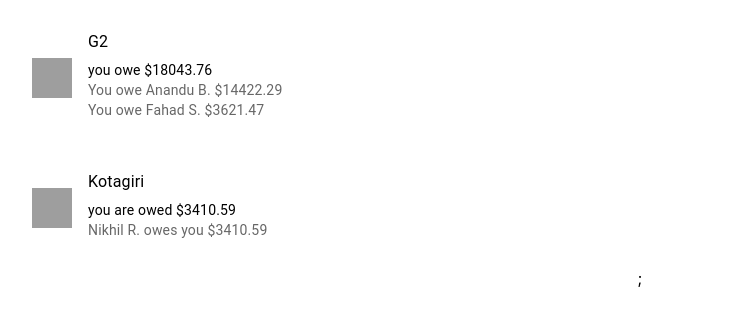
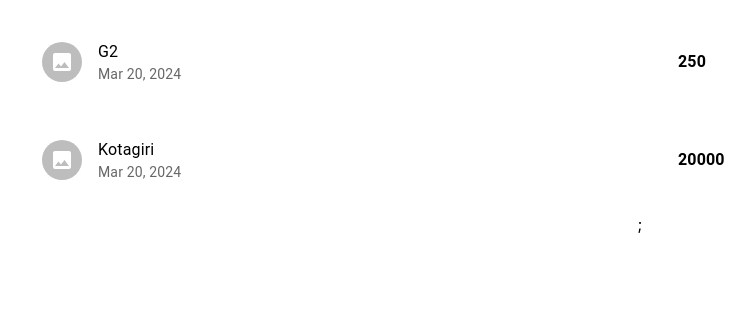
Before and after one commit to patichandana/splitwise-frontend, a React (Create React App) app: page / in a window 1280 px wide. Shown: the top 326 px of the page, without its empty margins (0-755 px from the left). Built offline with nearby package versions, Linux system fonts and the light colour scheme; grey boxes are pictures that could not be loaded.

Commit message:
list of groups page1

```diff
--- a/src/pages/GroupsPage.jsx
+++ b/src/pages/GroupsPage.jsx
@@ -1,5 +1,6 @@
 import products_dummy from "../dummy-rest-responses/products-dummy";
 import Debts from "../components/Debts";
+import ImageIcon from "@mui/icons-material/Image";
 
 import {
   List,
@@ -8,12 +9,17 @@ import {
   ListItemAvatar,
   ListItemText,
   Avatar,
+  Divider
 } from "@mui/material";
 
 export default function GroupsPage({ setPage, setParams }) {
   return (
     <>
-      <GroupList groupsList={products_dummy.data} setPage={setPage} setParams={setParams}/>
+      <GroupList
+        groupsList={products_dummy.data}
+        setPage={setPage}
+        setParams={setParams}
+      />
     </>
   );
 }
@@ -22,24 +28,77 @@ function GroupList({ groupsList, setPage, setParams }) {
   return (
     <List>
       {groupsList.map((group) => (
-        <Group groupData={group} setPage={setPage} setParams={setParams}/>
+        <Group2 groupData={group} setPage={setPage} setParams={setParams} />
       ))}
       ;
     </List>
   );
 }
 
+function Group2({ groupData, setPage, setParams }) {
+  function handleGroupClick(event, groupData) {
+    console.log(event, groupData);
+    setPage("ExpensesPage");
+    setParams({ groupId: groupData.groupId });
+  }
+
+  return (
+    <ListItem
+      sx={{
+        "& .MuiListItemText-root": {
+          width: "27px"
+        },
+        bgcolor: "white",
+        borderRadius: "20px",
+        m: "10px",
+      }}
+    >
+      <ListItemButton>
+        <ListItemAvatar>
+          <Avatar>
+            <ImageIcon />
+          </Avatar>
+        </ListItemAvatar>
+        <ListItemText
+          primary={groupData.group}
+          secondary={groupData.createdAt}
+        />
+        <ListItemText
+          sx={{
+            width:"fit-content",
+            "& .MuiListItemText-root": {
+              width: "27px"
+            },
+            "& .MuiTypography-root": {
+              m:0,
+              width: "fit-content",
+              fontWeight: "bold",
+            },
+          }}
+          primary={groupData.totalAmount}
+        />
+        <Divider component="li" sx={{
+          "& .MuiDivider-root" : {
+            border: "1px",
+            width: 100
+          }
+        }}/>
+      </ListItemButton>
+    </ListItem>
+  );
+}
+
 function Group({ groupData, setPage, setParams }) {
   function handleGroupClick(event, groupData) {
     console.log(event, groupData);
-    setPage('ExpensesPage')
-    setParams({'groupId': groupData.groupId})
+    setPage("ExpensesPage");
+    setParams({ groupId: groupData.groupId });
   }
 
   return (
     <>
       {
-        <ListItem alignItems="flex-start">
+        <ListItem class="group" alignItems="flex-start">
           <ListItemButton
             onClick={(event) => handleGroupClick(event, groupData)}
           >
```
